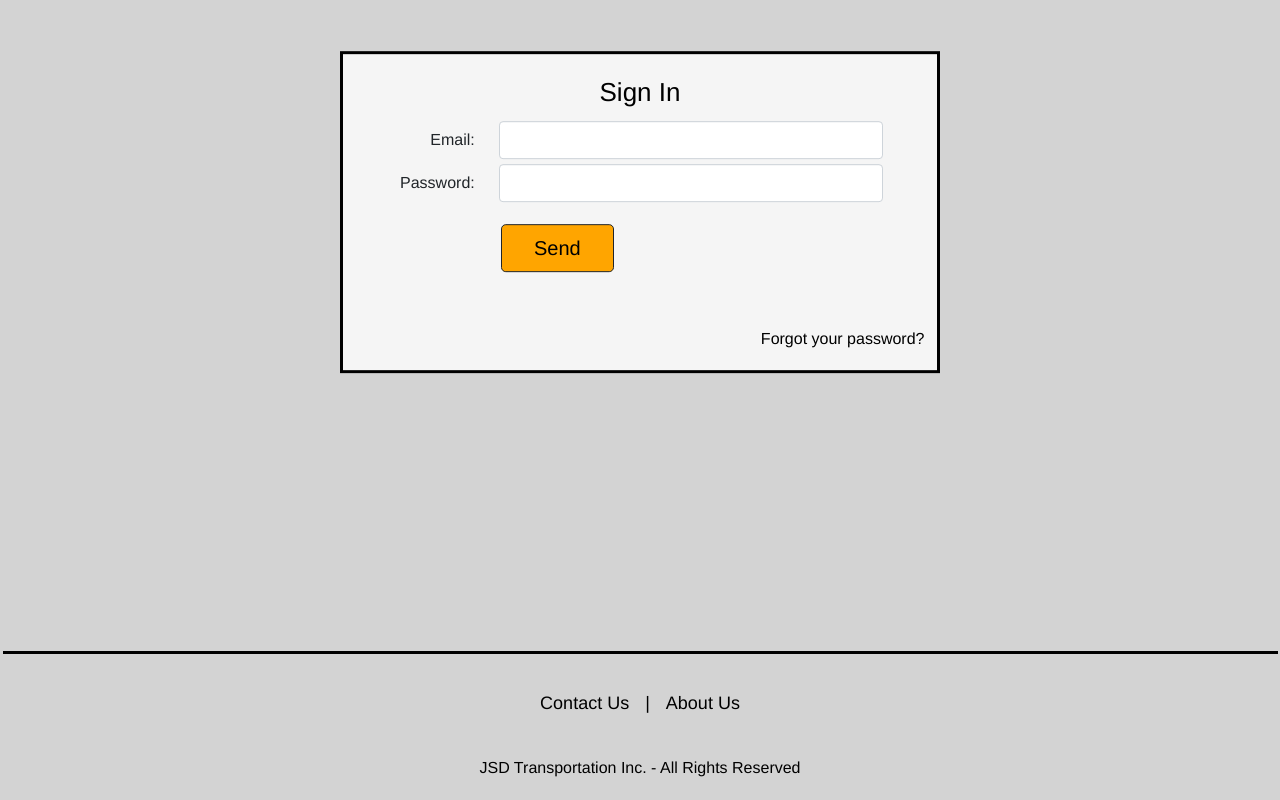
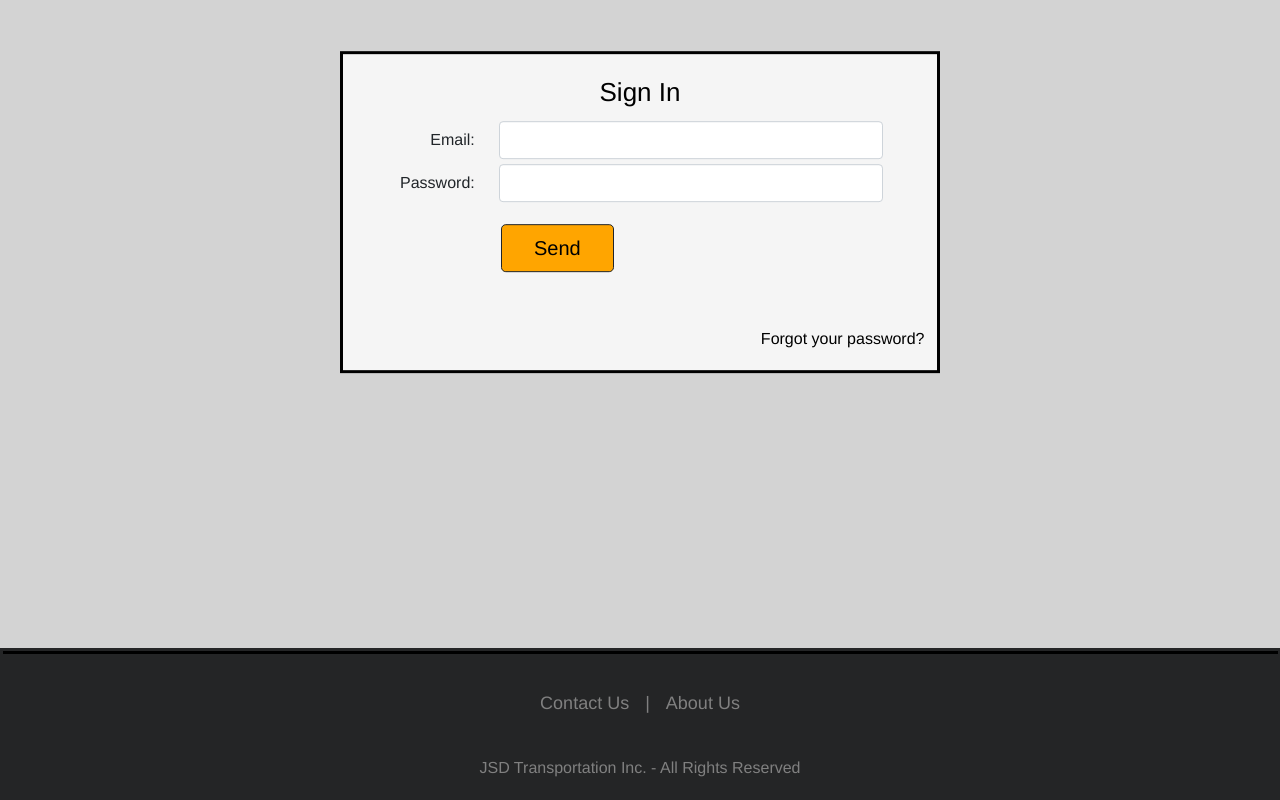
Before and after one commit to nenadskocic/mc-capstone, a Vue app: page / in a window 1280 px wide. Shown: the part 188-988 px from the top of the page. Built offline with nearby package versions, Linux system fonts and the light colour scheme; the HTML template or start-up script is replaced by a standard one.

Commit message:
Footer style change.

```diff
--- a/src/components/Footer.vue
+++ b/src/components/Footer.vue
@@ -21,6 +21,9 @@
 
 <script></script>
 <style>
+.footerContainer {
+  background-color: #242526;
+}
 .footerContainer div.row {
   margin: 0;
 }
@@ -37,14 +40,14 @@
 }
 #footerNav .nav-item p {
   font-size: 18px;
-  color: black;
+  color: gray;
 }
 .nav-item p:hover {
   color: orange;
 }
 #copyright {
   padding: 0px 0px 20px 0px;
-  color: black;
+  color: gray;
   justify-content: center;
 }
 </style>
```
